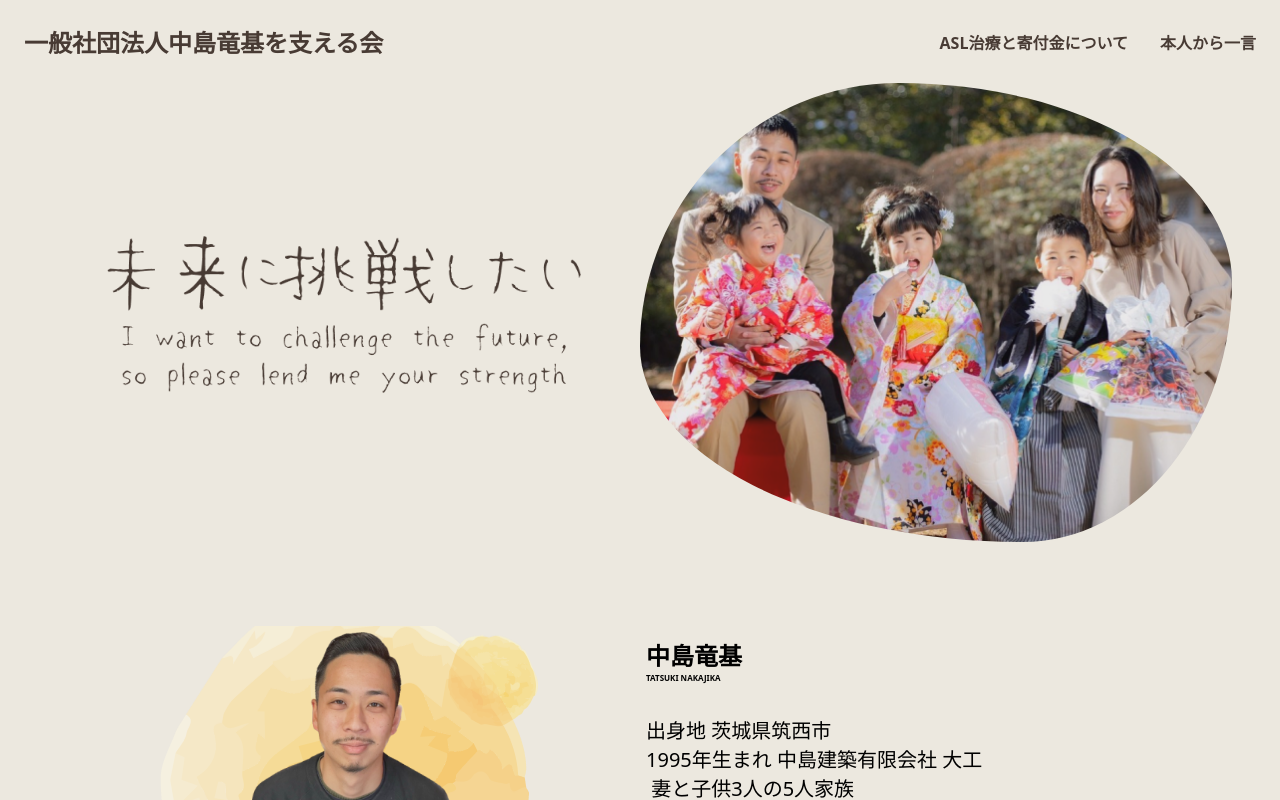
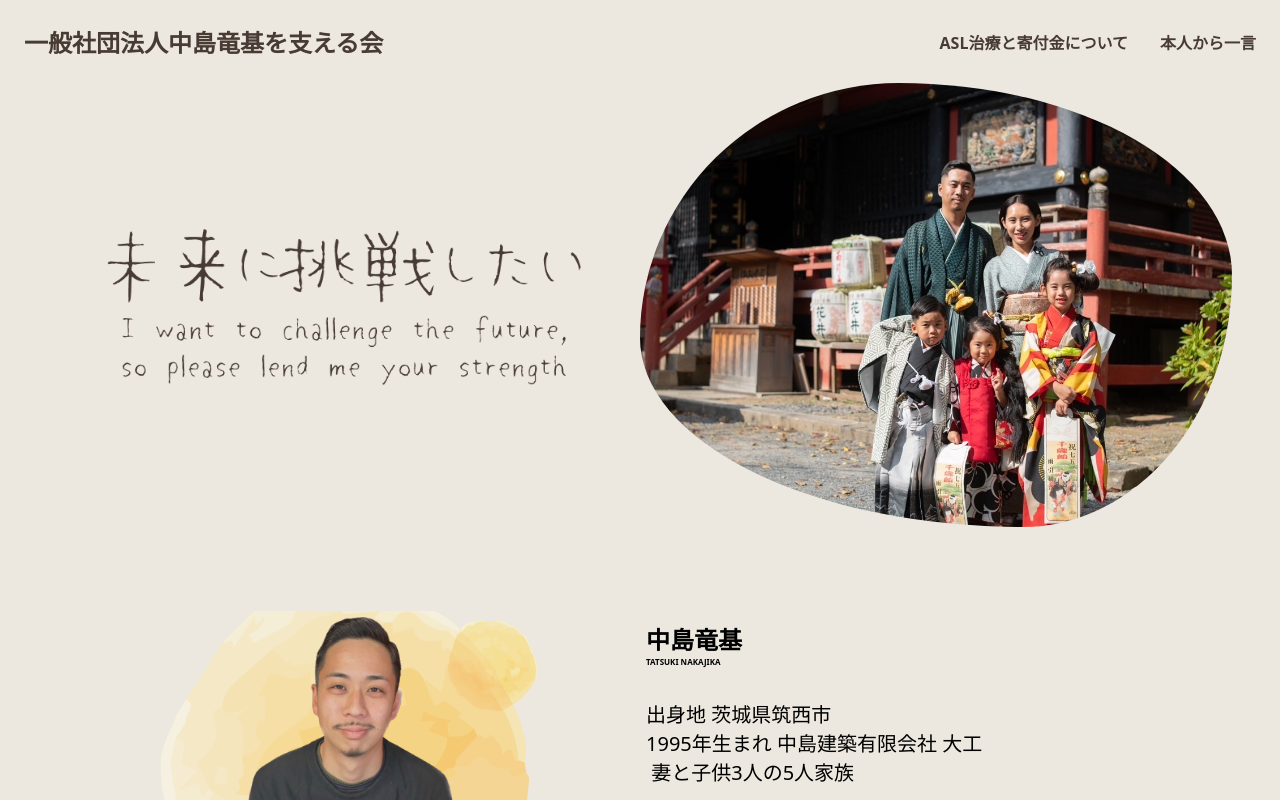
Before and after one commit to Nous-Creation/ALS-Project, a Next.js app: page / in a window 1280 px wide. Shown: the top 800 px of the page. Built offline with nearby package versions, Linux system fonts and the light colour scheme.

Commit message:
update: first view image

```diff
--- a/src/components/base/FirstView/index.tsx
+++ b/src/components/base/FirstView/index.tsx
@@ -5,7 +5,7 @@ export const FirstView = () => {
     <Container>
       <RightWrapper>
         {/* eslint-disable-next-line @next/next/no-img-element */}
-        <FamilyImage src={"/images/family.png"} alt="" />
+        <FamilyImage src={"/images/first-view2.JPG"} alt="" />
       </RightWrapper>
 
       <LeftWrapper>
@@ -84,4 +84,6 @@ const Shape = keyframes`
 const FamilyImage = styled.img`
   width: 100%;
   animation: ${Shape} 10s ease 0s infinite normal;
+  aspect-ratio: 2/1.5;
+  object-fit: cover;
 `;
```
Also changed, not shown: public/images/first-view1.JPG (added), public/images/first-view2.JPG (added).
